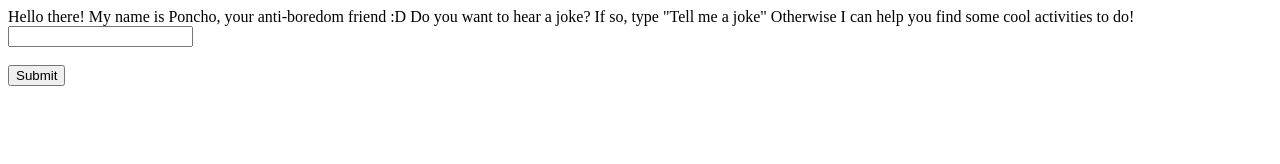
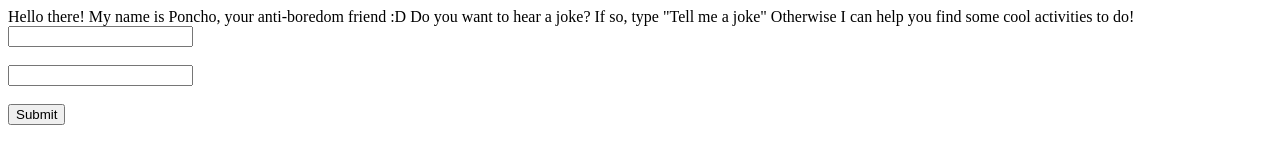
Before and after one commit to mbheidi/form-web-app, a plain HTML site: page templates/home.html in a window 1280 px wide. Drawn offline with Linux system fonts and the light colour scheme.

Commit message:
Update home.html

```diff
--- a/templates/home.html
+++ b/templates/home.html
@@ -8,7 +8,10 @@
      Hello there! My name is Poncho, your anti-boredom friend :D Do you want to hear a joke? If so, type "Tell me a joke" Otherwise I can help you find some cool activities to do!<br>
        <input type="text" name="color">
       <br><br>
-      <input type="submit" value="Submit">
+      <input type="text" name="color">
+      <br><br>
+      <input type="submit">
     </form>
+
   </body>
 </html>
```
